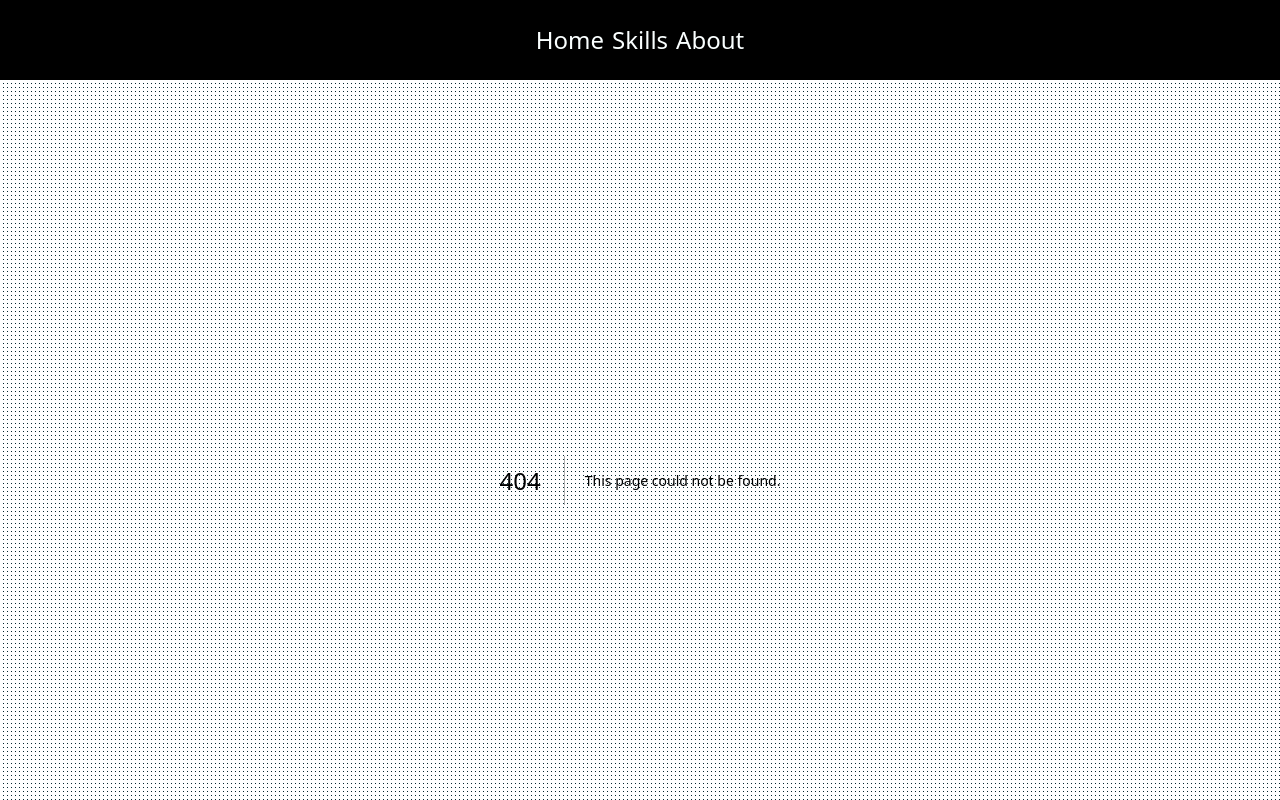
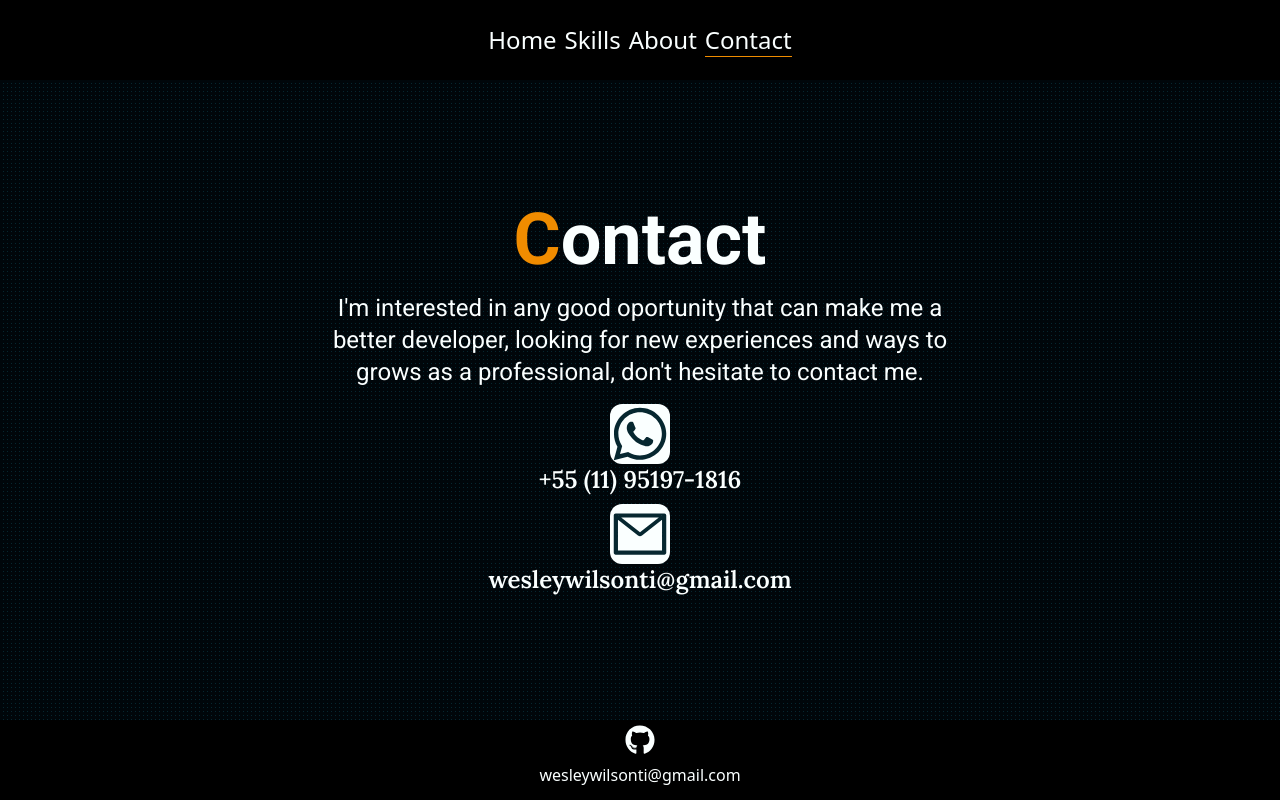
Before and after one commit to wesleywil/nextjs-portfolio, a Next.js app: page /contact in a window 1280 px wide. Before the commit this address had no page. Shown: the top 800 px of the page. Built offline with nearby package versions, Linux system fonts and the light colour scheme.

Commit message:
added contact page and updated header by including new page

```diff
--- a/src/components/header/header.component.tsx
+++ b/src/components/header/header.component.tsx
@@ -5,7 +5,7 @@ const Header = () => {
   const router = useRouter();
   return (
     <header className="bg-black h-20 flex flex-wrap justify-center items-center text-[#faffff]">
-      <div className="self-center flex gap-2 text-xl md:text-2xl list-none">
+      <div className="self-center flex gap-2 md:text-2xl list-none">
         <li
           className={`${
             router.pathname === "/"
@@ -33,6 +33,15 @@ const Header = () => {
         >
           <Link href="/about">About</Link>
         </li>
+        <li
+          className={`${
+            router.pathname === "/contact"
+              ? "border-b border-[#f08c00] hover:border-[#ad6500]"
+              : "hover:text-slate-400"
+          }`}
+        >
+          <Link href="/contact">Contact</Link>
+        </li>
       </div>
     </header>
   );
--- /dev/null
+++ b/src/pages/contact.tsx
@@ -0,0 +1,35 @@
+import { FaWhatsapp } from "react-icons/fa";
+import { AiOutlineMail } from "react-icons/ai";
+
+import { roboto400, lora } from "@/fonts/fonts";
+
+export default function Contact() {
+  return (
+    <main
+      className={`flex flex-col items-center justify-center gap-2 text-center ${roboto400.className}`}
+    >
+      <div className="flex flex-col gap-2 text-[#faffff] text-xl md:text-2xl">
+        <h1 className="text-6xl md:text-7xl  font-bold">
+          <span className="text-[#f08c00]">C</span>ontact
+        </h1>
+        <div className="mx-auto w-11/12 xl:w-1/2 flex flex-col gap-2 items-center text-center ">
+          <p className="p-2">
+            I'm interested in any good oportunity that can make me a better
+            developer, looking for new experiences and ways to grows as a
+            professional, don't hesitate to contact me.
+          </p>
+        </div>
+        <div className={`flex flex-col gap-2 ${lora.className}`}>
+          <div className="flex flex-col items-center">
+            <FaWhatsapp className="bg-[#faffff] text-[#062730] text-4xl md:text-6xl rounded-xl" />
+            <span>+55 (11) 95197-1816</span>
+          </div>
+          <div className="flex flex-col items-center">
+            <AiOutlineMail className="bg-[#faffff] text-[#062730] text-4xl md:text-6xl rounded-xl" />
+            wesleywilsonti@gmail.com
+          </div>
+        </div>
+      </div>
+    </main>
+  );
+}
```
